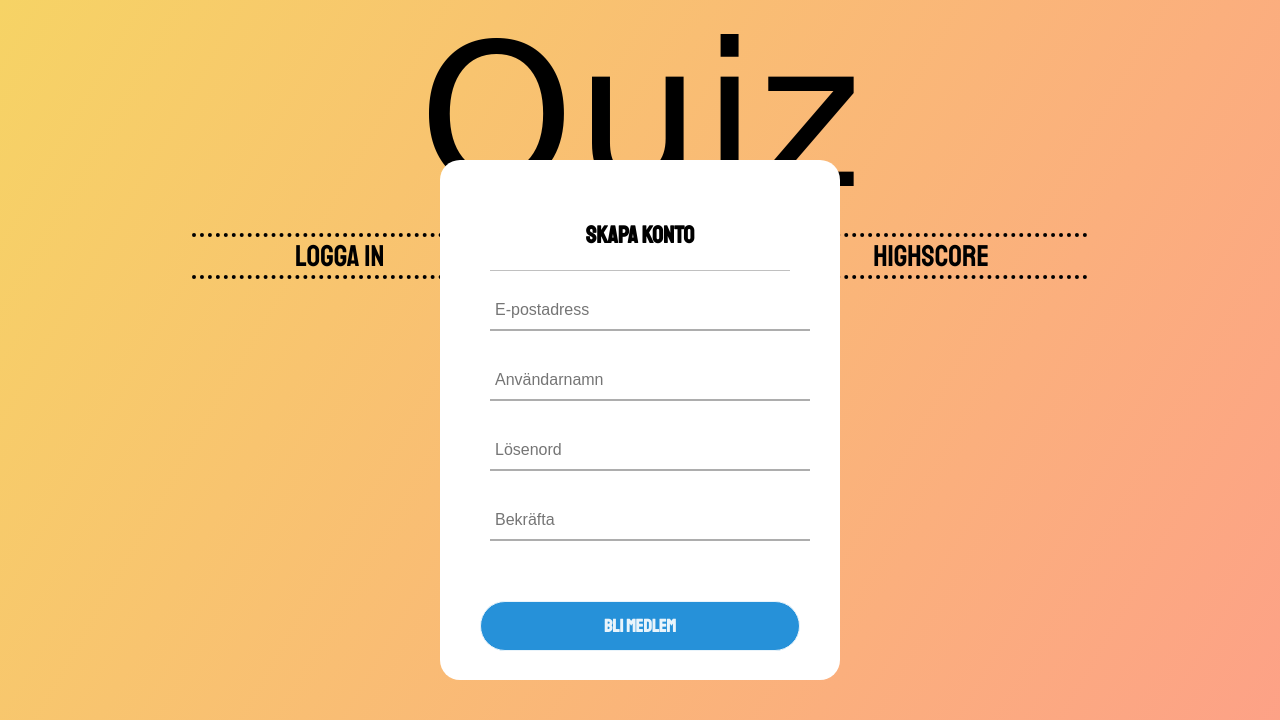
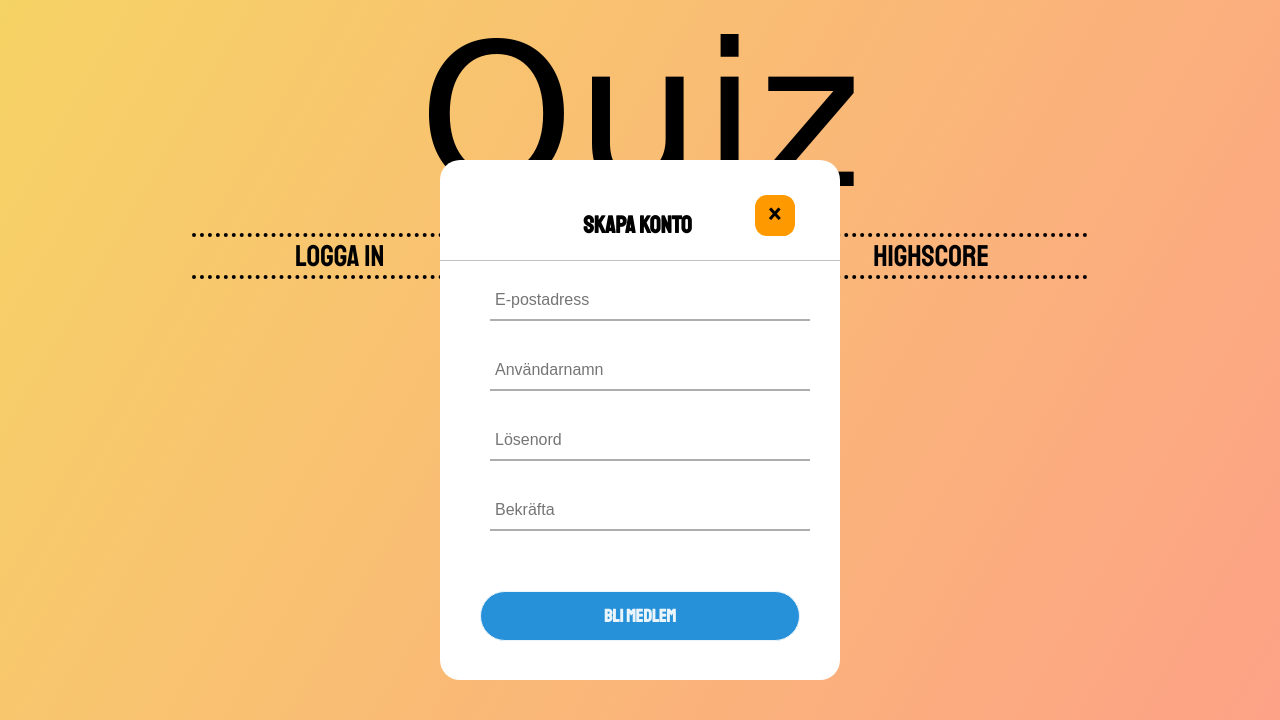
Before and after one commit to PhilipRautiainen1/Projekt-i-Webbramverk, a Flask app: page /signup in a window 1280 px wide. Shown: the top 720 px of the page. Run offline with Flask 2, Linux system fonts and the light colour scheme; some web fonts are replaced.

Commit message:
little changes in login, signup files and fixed close button.

```diff
--- a/view/static/css/login.css
+++ b/view/static/css/login.css
@@ -18,38 +18,38 @@
     border-bottom: 1px solid silver;
   }
 
-/*  .container{*/
-/*    width: 100%;*/
-/*    height: 100%;*/
-/*    position: absolute;*/
-/*}*/
 
-
-
-.button-x{
+.button-xx{
     float: right;
-    width: 30px;
-    height: 50%;
-    /*border-radius: 15%;*/
+    width: 40px;
+    height: 100%;
     line-height: 30px;
+    margin-right: 20px;
     margin-top: 20px;
-    margin-right: 20px;
 }
 
 
 .close{
     height: 50%;
-    width: 30px;
-    text-align: center;
+    width: 100%;
     background-color: rgb(255, 153, 0);
     cursor: pointer;
     transition-property: background, border-radius;
-    transition: all ease-in-out .2s;
-    border-radius: 5px;
+    transition: all ease-in-out .4s;
+    border-radius: 30%;
+    text-align: center;
+    padding-top: 5px;
 }
+
 
 .close span{
   font-size: 35px;
+}
+
+
+.close a{
+  width: 30px;
+  height: 30px;
 }
 
 
@@ -58,16 +58,19 @@
     border-radius: 50%;
 }
 
+
   .center form{
     padding: 0 40px;
     box-sizing: border-box;
   }
+
 
   form .txt_field{
     position: relative;
     border-bottom: 2px solid #adadad;
     margin: 30px 0;
   }
+
 
   .txt_field input{
     width: 100%;
@@ -78,6 +81,7 @@
     background: none;
     outline: none;
   }
+
 
   .txt_field label{
     position: absolute;
@@ -90,6 +94,7 @@
     transition: .5s;
   }
 
+
   .txt_field span::before{
     content: '';
     position: absolute;
@@ -100,11 +105,13 @@
     background: #2691d9;
   }
 
+
   .txt_field input:focus ~label,
   .txt_field input:valid ~label{
     top: -5px;
     color: #2691d9;
   }
+
 
   .pass{
     margin: -5px 0 20px 5px;
@@ -127,13 +134,14 @@
     font-family:  'Staatliches', cursive;
   }
 
+
   input[type="submit"]:hover{
     transition: .5s;
     background-image: linear-gradient(120deg, #f6d365, #fda087);
     box-shadow: 0 4px 10px 0 rgba(0,0,0,0.1);
     border: none;
+  }
 
-  }
 
   .signup-link{
     margin: 30px 0;
@@ -142,16 +150,17 @@
     color: #a6a6a6;
   }
 
+
   .signup-link a{
     color: #2691d9;
   }
+
 
   .signup-link a:hover{
     background-image: linear-gradient(120deg, #f6d365, #fda087);
     box-shadow: 0 4px 10px 0 rgba(0,0,0,0.1);
     border: none;
     border-radius: 5px;
-
   }
 
 
@@ -162,6 +171,7 @@
     text-decoration: none;
   }
 
+
   .home-link{
       margin: 30px 0;
     text-align: center;
@@ -169,9 +179,11 @@
     color: #a6a6a6;
   }
 
+
   .home-link a{
     color: #2691d9;
   }
+
 
   .home-link a:hover{
     background-image: linear-gradient(120deg, #f6d365, #fda087);
--- a/view/static/css/signup.css
+++ b/view/static/css/signup.css
@@ -3,6 +3,49 @@
     padding: 0;
     box-sizing: border-box;
 }
+
+
+.button-x{
+    float: right;
+    width: 40px;
+    height: 100%;
+    line-height: 30px;
+    margin: -15px 5px 0 0;
+
+}
+
+
+.close-x{
+    height: 50%;
+    width: 100%;
+    background-color: rgb(255, 153, 0);
+    cursor: pointer;
+    transition-property: background, border-radius;
+    transition: all ease-in-out .4s;
+    border-radius: 30%;
+    text-align: center;
+    padding-top: 5px;
+    margin-bottom: 10px;
+}
+
+
+.close-x span{
+  font-size: 35px;
+}
+
+
+.close-x a{
+  width: 30px;
+  height: 30px;
+}
+
+
+
+.close-x:hover{
+    background: #f39e00;
+    border-radius: 50%;
+}
+
 
 
 .signup-form{
@@ -24,8 +67,10 @@
 
 
 .signup-form h1{
-    margin: 10px;
-    padding: 0 0 20px 0;
+    /*width:400px;*/
+    /*margin: 10px;*/
+    margin: 0 -40px 10px -40px;
+    padding: 0 0 20px 80px;
     text-align: center;
     border-bottom: 1px solid silver;
 
@@ -45,6 +90,7 @@
     margin: 10px;
 }
 
+
 .signup_button{
     width: 100%;
     height: 50px;
@@ -60,6 +106,7 @@
     font-family:  'Staatliches', cursive;
 }
 
+
 .signup_button:hover{
     background-image: linear-gradient(120deg, #f6d365, #fda087);
     box-shadow: 0 4px 10px 0 rgba(0,0,0,0.1);
--- a/view/templates/signup.html
+++ b/view/templates/signup.html
@@ -3,6 +3,11 @@
 {% block content %}
     <div class="signup-form">
         <form name='sign_up_form' onsubmit='return validate()' action='/signup' method='POST'>
+            <div class="button-x">
+            <div class="close-x">
+                <a href="{{ url_for("index") }}"><span>&times;</span></a>
+            </div>
+            </div>
             <h1> SKAPA KONTO </h1>
             <input type="email" name="email" placeholder="E-postadress"  class="text_button" /> <br />
             <div class='error' id='email_error'></div>
```
Also changed, not shown: view/templates/login.html (+4 -4 lines).
